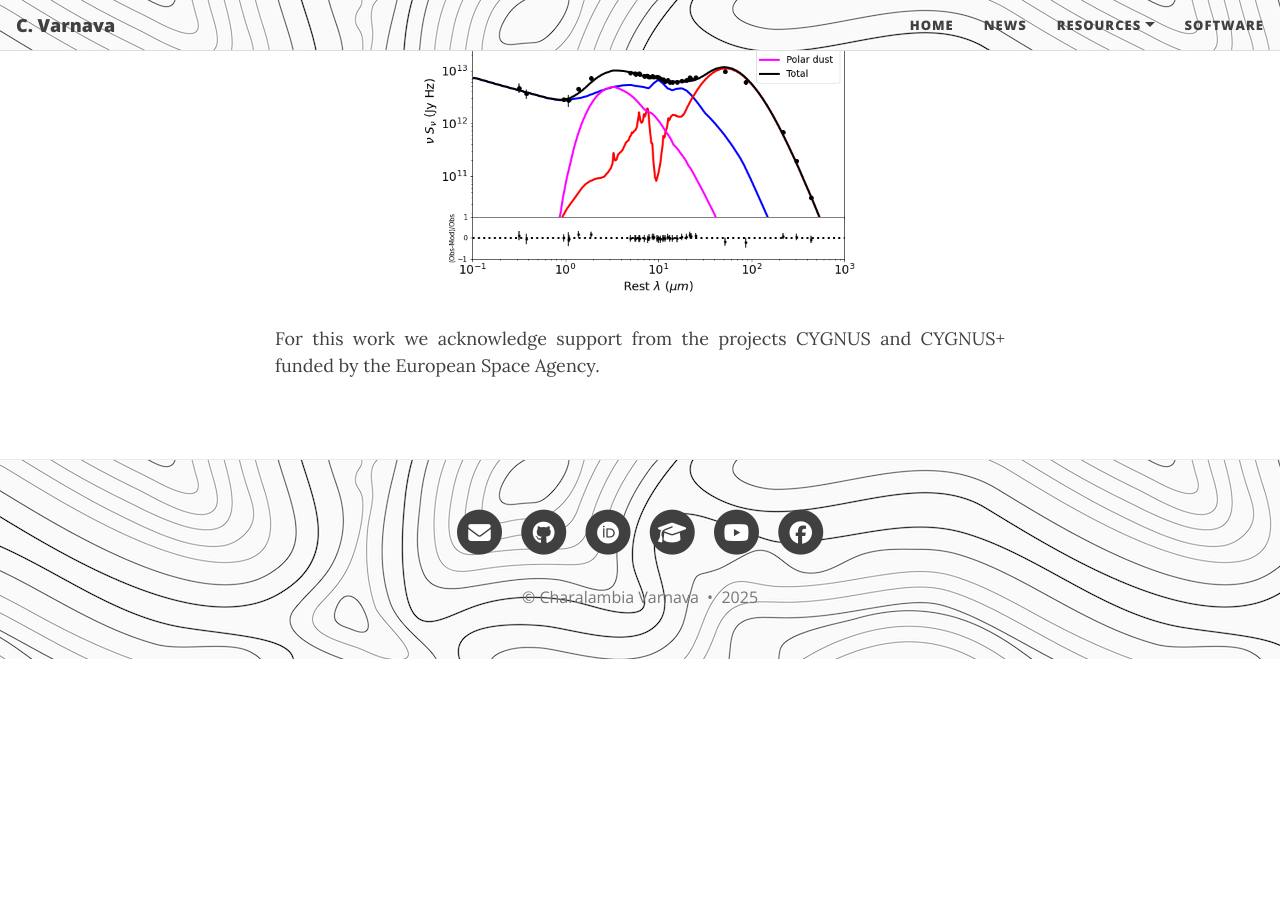
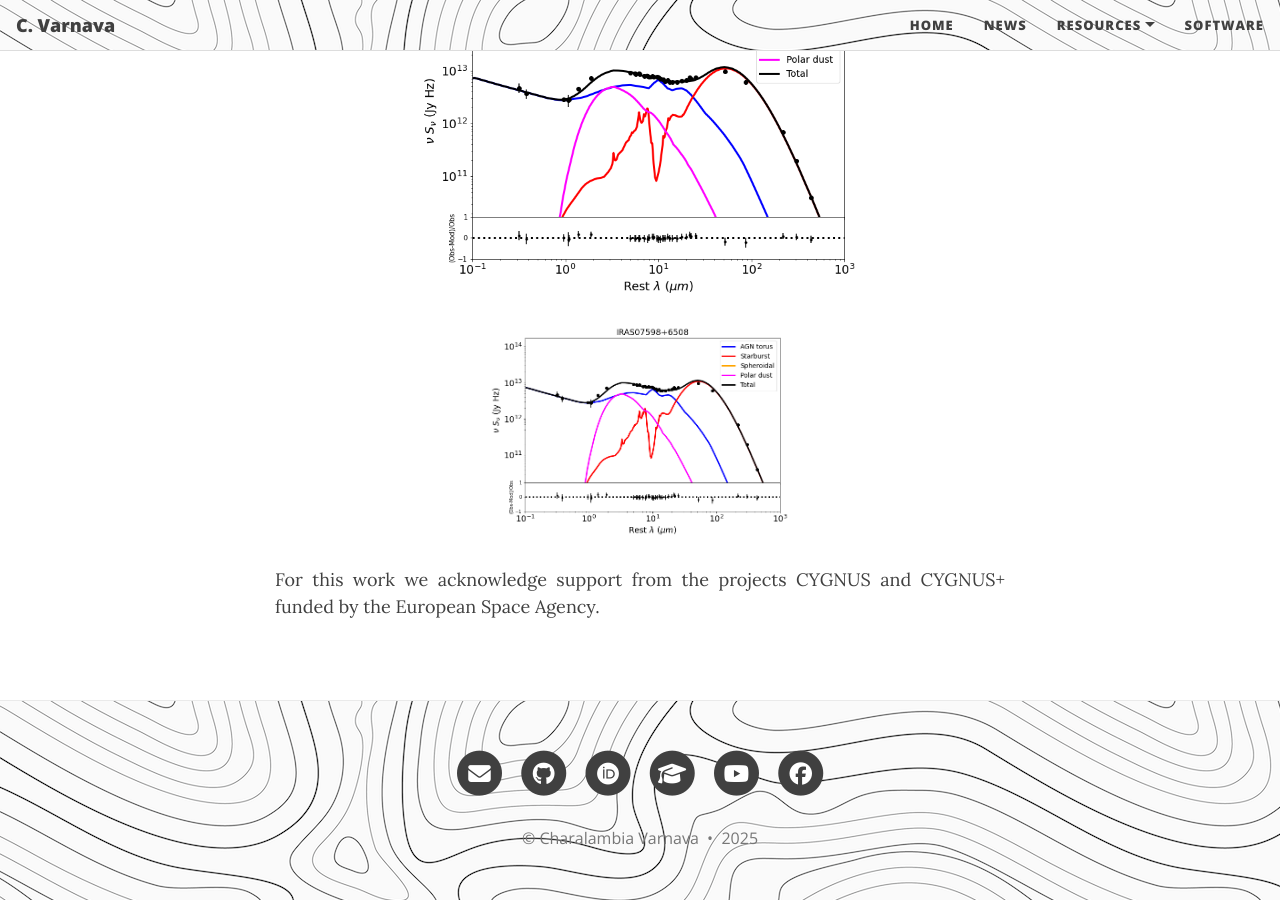
Before and after one commit to ch-var/ch-var.github.io, a Jekyll site: the page built from 2024-04-30-SMART.html, in a window 1280 px wide and 900 px high, scrolled down 1017 px. Built offline with Jekyll 4.4.1, drawn with Linux system fonts in a browser that asks for light colours; before the commit the page ends 1676 px from its top, so only the background shows below that.

Commit message:
Update 2024-04-30-SMART.html

```diff
--- a/2024-04-30-SMART.html
+++ b/2024-04-30-SMART.html
@@ -19,4 +19,8 @@ layout: page
 <img src="/assets/img/IRAS07598+6508_CYGNUS.png" width="60%" height="60%">
 </p>
 
+<p align="center">
+<img src="/assets/img/IRAS07598+6508_CYGNUS.png" style="max-width: 300px; height: auto;"/>
+</p>
+
 <p align='justify'>For this work we acknowledge support from the projects CYGNUS and CYGNUS+ funded by the European Space Agency.
```
